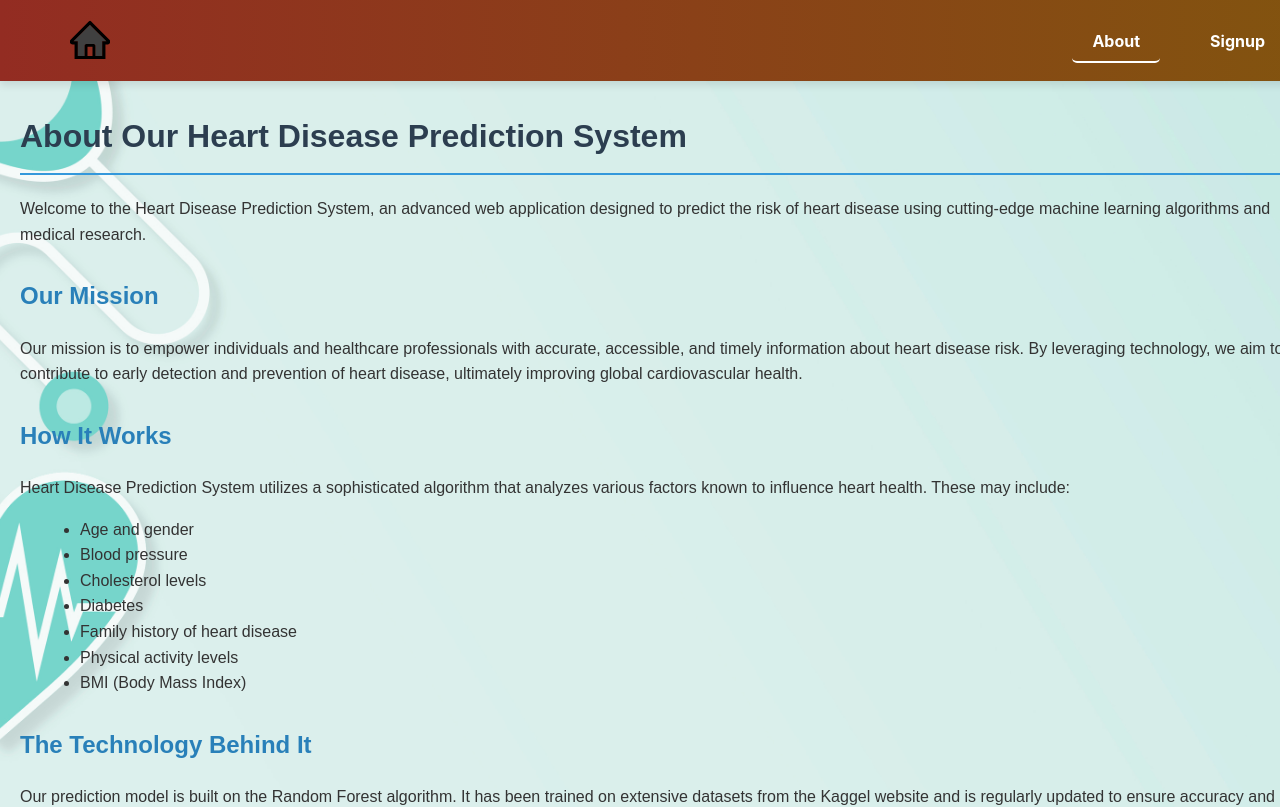
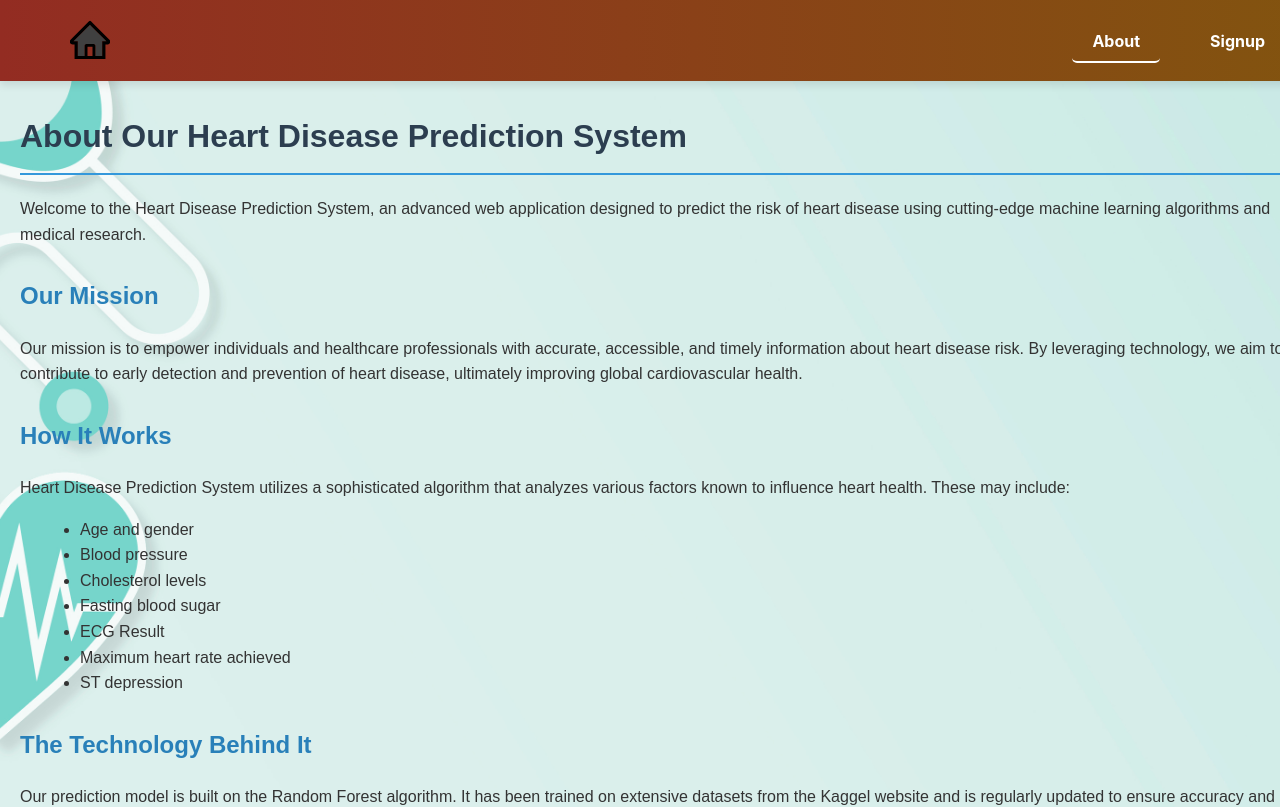
Before and after one commit to TharinduDenawaka/Heart-Disease-Prediction-System, a React (Create React App) app in the folder frontend/: page /about in a window 1280 px wide. Shown: the top 807 px of the page. Built offline with nearby package versions, Linux system fonts and the light colour scheme; the HTML template or start-up script is replaced by a standard one.

Commit message:
Edit about page

```diff
--- a/frontend/src/Pages/About/About.js
+++ b/frontend/src/Pages/About/About.js
@@ -17,10 +17,10 @@ const AboutPage = () => {
         <li>Age and gender</li>
         <li>Blood pressure</li>
         <li>Cholesterol levels</li>
-        <li>Diabetes</li>
-        <li>Family history of heart disease</li>
-        <li>Physical activity levels</li>
-        <li>BMI (Body Mass Index)</li>
+        <li>Fasting blood sugar</li>
+        <li>ECG Result</li>
+        <li>Maximum heart rate achieved</li>
+        <li>ST depression</li>
       </ul>
 
       <h2>The Technology Behind It</h2>
```
